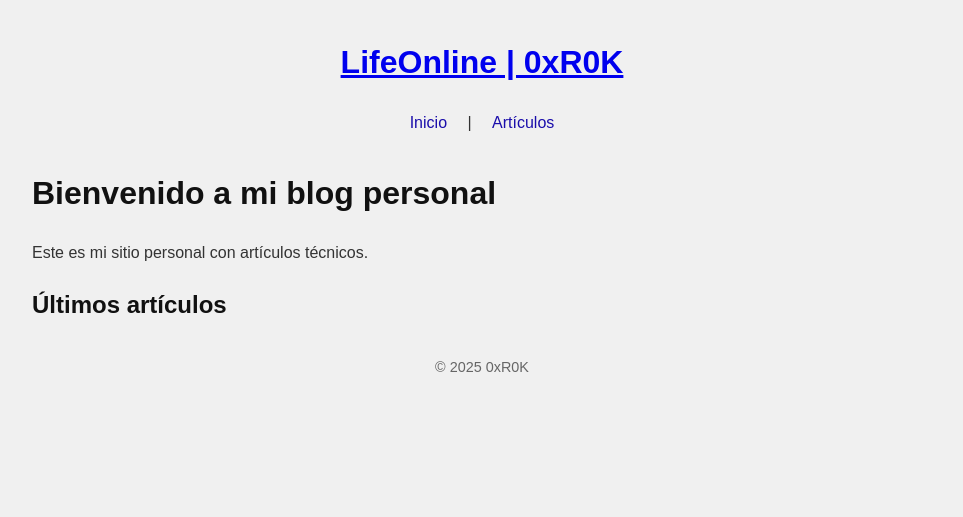
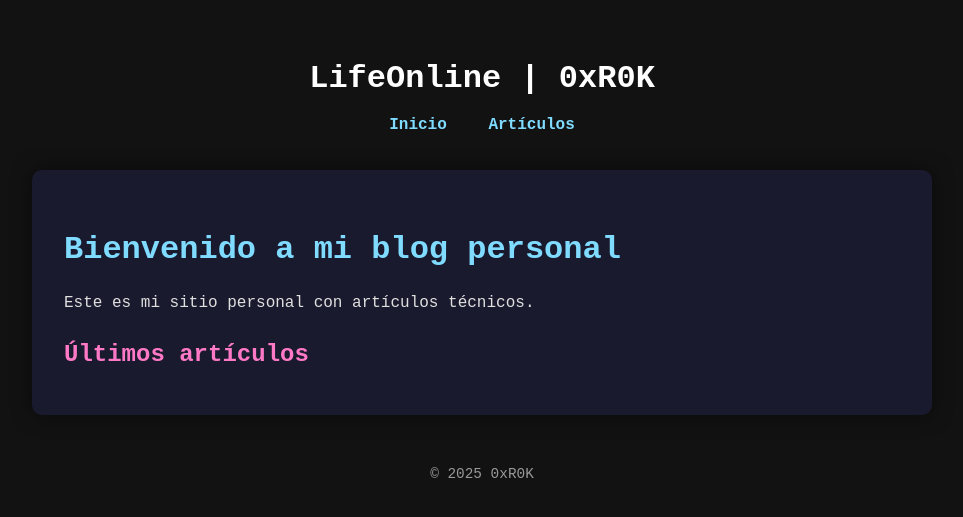
Before and after one commit to 0xR0K/0xR0K.github.io, a Jekyll site: the page built from index.md, in a window 1280 px wide. Shown: the top 517 px of the page, without its empty margins (158-1121 px from the left). Built offline with Jekyll 4.4.1, drawn with Linux system fonts in a browser that asks for light colours.

Commit message:
Actualizaciones varias

```diff
--- a/_layouts/default.html
+++ b/_layouts/default.html
@@ -9,7 +9,7 @@
   <header>
     <h1><a href="/">{{ site.title }}</a></h1>
     <nav>
-      <a href="/">Inicio</a> |
+      <a href="/">Inicio</a>
       <a href="/articulos/">Artículos</a>
     </nav>
   </header>
--- a/assets/style.css
+++ b/assets/style.css
@@ -1,35 +1,87 @@
+/* Fondo general y texto */
 body {
-  font-family: Arial, sans-serif;
+  font-family: 'Fira Code', monospace;
+  background-color: #121212; /* fondo oscuro */
+  color: #e0e0e0; /* gris claro para el texto */
   line-height: 1.6;
   max-width: 900px;
   margin: auto;
-  padding: 1rem;
-  background-color: #f0f0f0;
-  color: #333;
+  padding: 2rem;
 }
 
+/* Enlaces */
+a {
+  color: #7fdbff; /* azul brillante */
+  text-decoration: none;
+}
+
+a:hover {
+  color: #ff79c6; /* rosa azulado */
+}
+
+/* Cabecera */
 header {
   text-align: center;
   margin-bottom: 2rem;
 }
 
-nav a {
-  margin: 0 1rem;
-  color: #1a0dab;
+header h1 a {
+  color: #ffffff;
   text-decoration: none;
 }
 
-nav a:hover {
-  text-decoration: underline;
+/* Menú */
+nav a {
+  margin: 0 1rem;
+  font-weight: bold;
 }
 
-main h1, main h2, main h3 {
-  color: #111;
+/* Encabezados */
+h1, h2, h3 {
+  color: #7fdbff;
+  margin-bottom: 0.5rem;
 }
 
+h2 {
+  color: #ff79c6;
+}
+
+/* Artículos / listas */
+ul {
+  padding-left: 1.2rem;
+}
+
+li {
+  margin-bottom: 0.5rem;
+}
+
+/* Bloques de código */
+pre {
+  background-color: #1e1e2f;
+  color: #f8f8f2;
+  padding: 1rem;
+  border-radius: 5px;
+  overflow-x: auto;
+}
+
+/* Imágenes */
+img {
+  max-width: 100%;
+  border-radius: 5px;
+}
+
+/* Footer */
 footer {
   text-align: center;
-  margin-top: 2rem;
+  margin-top: 3rem;
   font-size: 0.9rem;
-  color: #666;
+  color: #999;
 }
+
+/* Main */
+main {
+  background-color: #1a1a2e;
+  padding: 2rem;
+  border-radius: 10px;
+  box-shadow: 0 0 20px rgba(0,0,0,0.5);
+}
```
